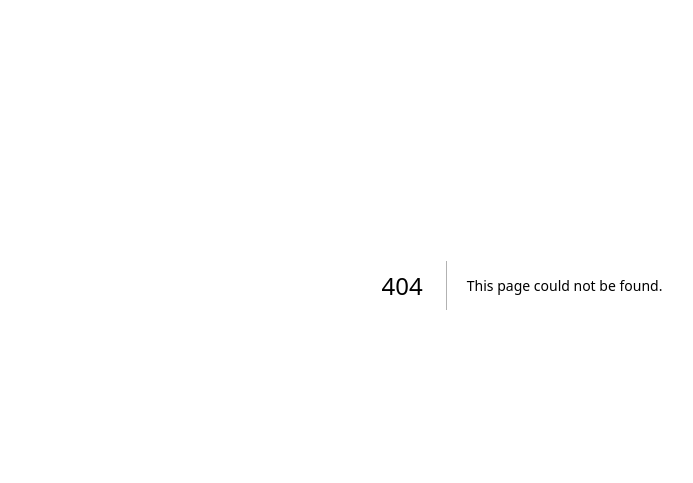
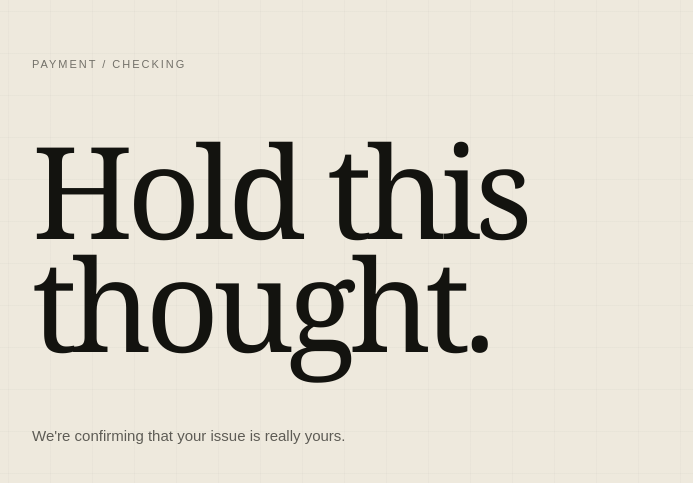
Before and after one commit to itxsam57/issued-once, a Next.js app: page /issue in a window 1280 px wide. Before the commit this address had no page. Shown: the part 115-598 px from the top of the page, without its empty margins (118-811 px from the left). Built offline with nearby package versions, Linux system fonts and the light colour scheme; no server answers.

Commit message:
feat: add private customer issue page

```diff
--- /dev/null
+++ b/src/app/issue/page.tsx
@@ -0,0 +1,9 @@
+import { IssueStatusView } from '@/components/experience/IssueStatusView';
+
+export default function IssuePage() {
+  return (
+    <main className="public-interview">
+      <IssueStatusView />
+    </main>
+  );
+}
```
